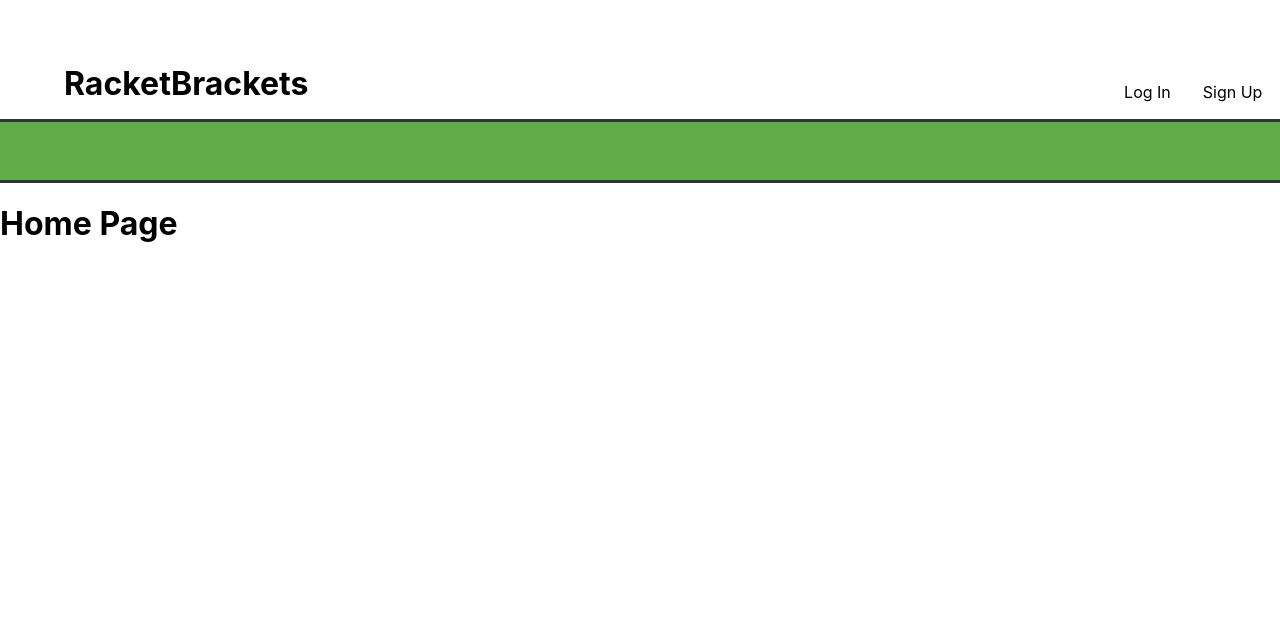
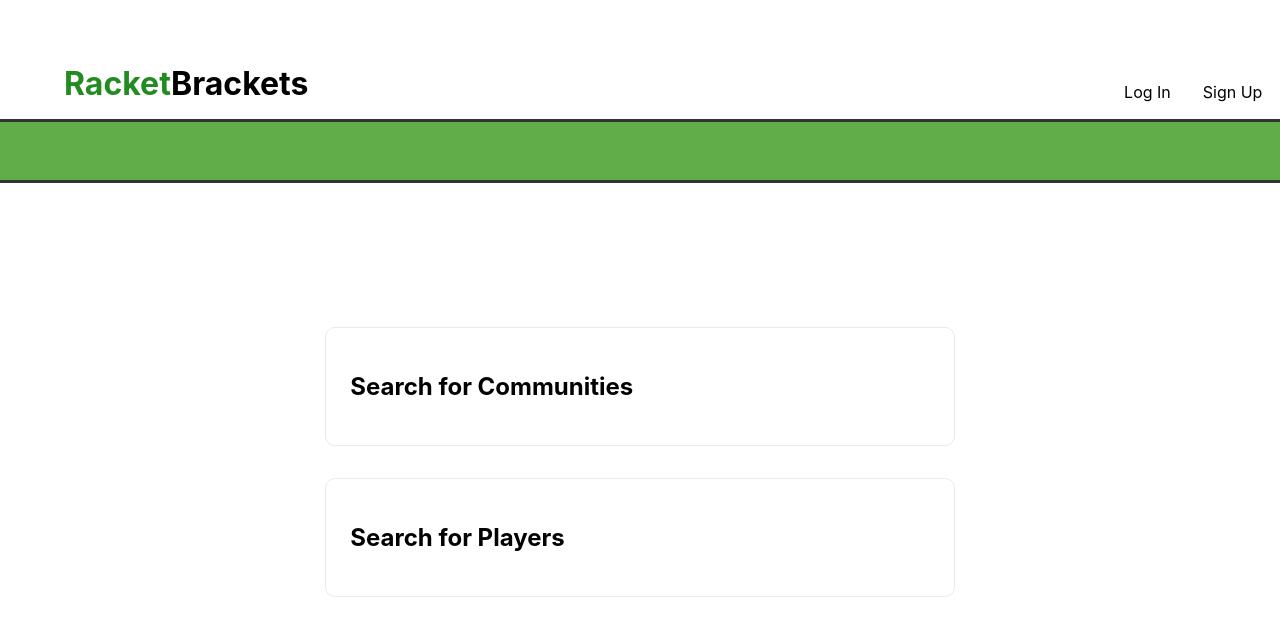
Before and after one commit to nbezanis/Racket-Brackets, a Next.js app in the folder frontend/racketbrackets/: page / in a window 1280 px wide. Shown: the top 636 px of the page. Built offline with nearby package versions, Linux system fonts and the light colour scheme; no server answers.

Commit message:
designed home page and changed header color

```diff
--- a/frontend/racketbrackets/Components/Header.tsx
+++ b/frontend/racketbrackets/Components/Header.tsx
@@ -15,7 +15,7 @@ const Header = () => {
     //May want to replace RacketBrackets Header with Logo?
     return (
         <div className="header">
-            <h1>RacketBrackets</h1>
+            <h1><span style ={{color: "forestgreen"}}>Racket</span>Brackets</h1>
             {user &&
                 <p className="userStatus">
                     <a id="signOut" onClick={SignOut}>Sign Out</a>
--- a/frontend/racketbrackets/pages/index.tsx
+++ b/frontend/racketbrackets/pages/index.tsx
@@ -1,14 +1,22 @@
 import Head from 'next/head';
+import styles from '../styles/Home.module.css'
+import * as React from "react";
 
 const Home = () => {
   //Should be replaced by Home Page
   return (
-    <div>
-      <Head>
-        <title>Home Page</title>
-      </Head>
-      <h1>Home Page</h1>
-    </div>
+    <main>
+      <div className = {styles.main}>
+      <div className = {styles.grid}>
+        <a className = {styles.searchCard}>
+          <h2>Search for Communities</h2>
+        </a>
+        <a className = {styles.searchCard}>
+          <h2>Search for Players</h2>
+        </a>
+      </div>
+     </div>
+   </main>
   );
 }
 
```
